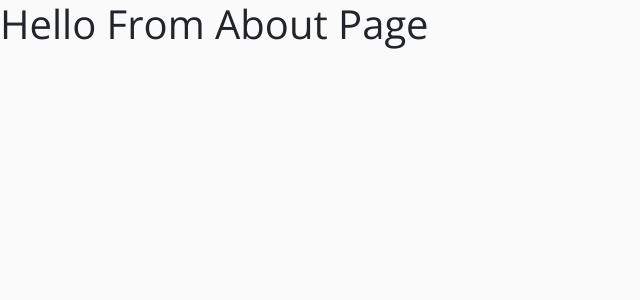
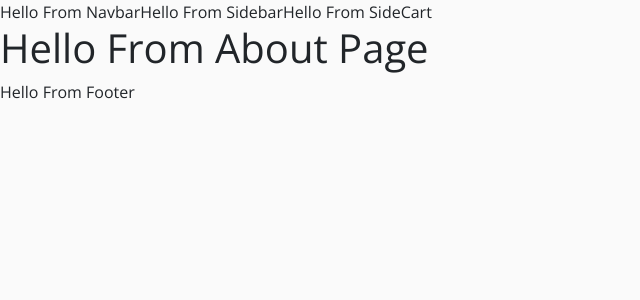
Before and after one commit to anant-prasad/tech-store, a React (Create React App) app: page /about in a window 1280 px wide. Shown: the top 300 px of the page, without its empty margins (0-640 px from the left). Built offline with nearby package versions, Linux system fonts and the light colour scheme.

Commit message:
9. Navbar-Sidebar-Sidecart-Footer

```diff
--- a/src/App.js
+++ b/src/App.js
@@ -12,11 +12,20 @@ import Cart from './pages/CartPage'
 
 import { Route, Switch } from 'react-router-dom';
 
+import Navbar from './components/Navbar';
+import Sidebar from './components/Sidebar';
+import SideCart from './components/SideCart';
+import Footer from './components/Footer';
 
-function App() {
+
+class App extends React.Component {
+  render(){
   return (
    <>
-   {}
+   <Navbar />
+   <Sidebar />
+   <SideCart />
+
    <Switch>
      <Route path='/' exact component={Home} />
      <Route path='/about'  component={About} />
@@ -27,9 +36,11 @@ function App() {
      <Route component={Default} />
 
    </Switch>
+   <Footer />
    </>
 
   );
 }
+}
 
 export default App;
--- /dev/null
+++ b/src/components/Footer.js
@@ -0,0 +1,9 @@
+import React from 'react'
+
+export default function Footer() {
+    return (
+        <>
+            Hello From Footer
+        </>
+    )
+}
--- /dev/null
+++ b/src/components/Navbar.js
@@ -0,0 +1,9 @@
+import React from 'react'
+
+export default function Navbar() {
+    return (
+        <>
+            Hello From Navbar
+        </>
+    )
+}
--- /dev/null
+++ b/src/components/SideCart.js
@@ -0,0 +1,9 @@
+import React from 'react'
+
+export default function SideCart() {
+    return (
+        <>
+        Hello From SideCart
+    </>
+    )
+}
--- /dev/null
+++ b/src/components/Sidebar.js
@@ -0,0 +1,9 @@
+import React from 'react'
+
+export default function Sidebar() {
+    return (
+        <>
+        Hello From Sidebar
+    </>
+    )
+}
```
